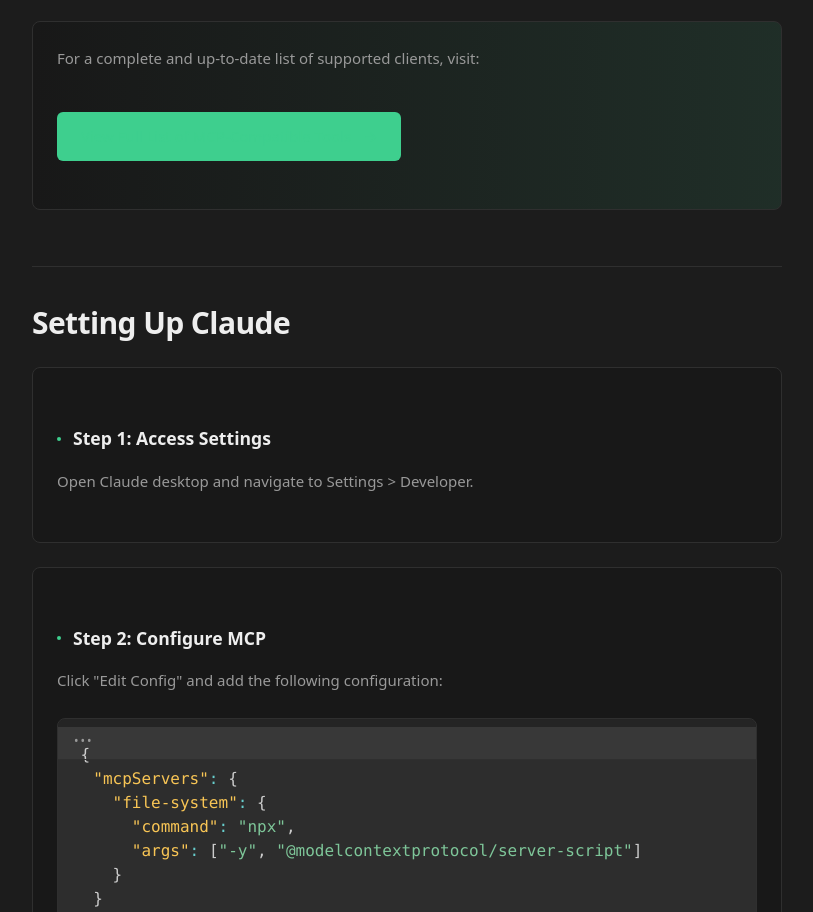
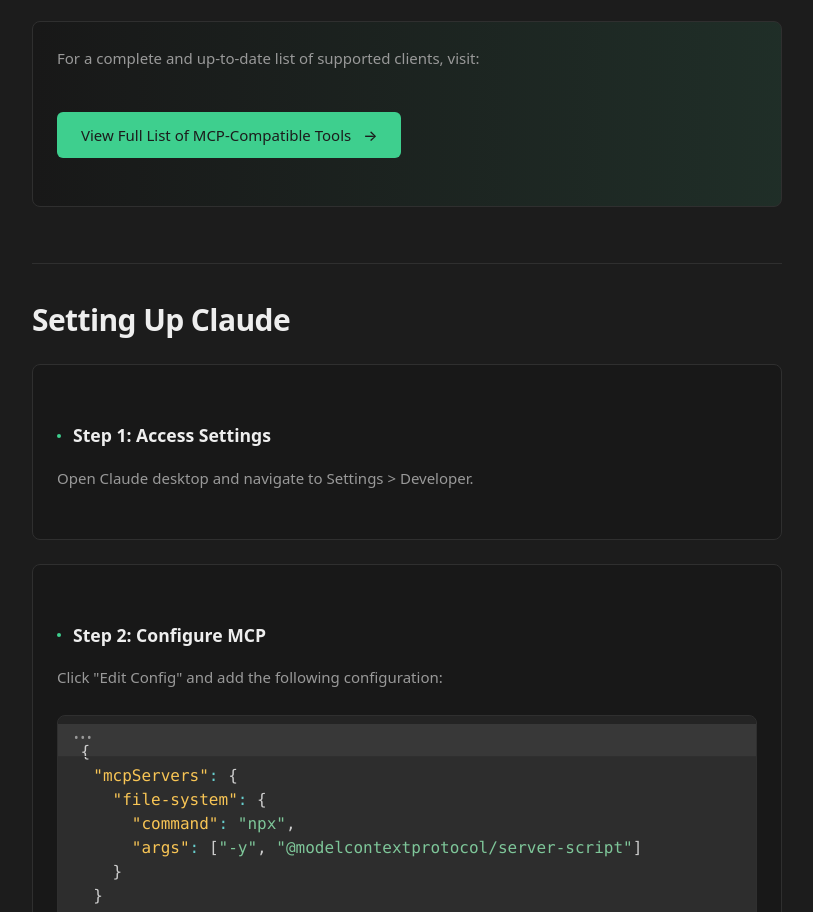
Before and after one commit to calebmwelsh/Configure-MCP, a plain HTML site: page index.html in a window 1280 px wide. Shown: the part 1021-1933 px from the top of the page, without its empty margins (373-1186 px from the left). Drawn offline with nearby package versions, Linux system fonts and the light colour scheme.

Commit message:
Update styles.css

```diff
--- a/styles.css
+++ b/styles.css
@@ -302,16 +302,19 @@ footer {
     display: inline-block;
     padding: 0.75rem 1.5rem;
     background: var(--secondary-color);
-    color: var(--text-color);
+    color: var(--background-color) !important;
     text-decoration: none;
     border-radius: 6px;
     font-weight: 500;
     transition: var(--transition-all);
+    font-size: 0.9375rem;
+    line-height: 1.5;
 }
 
 .button:hover {
     background: var(--accent-color);
     transform: translateY(-1px);
+    opacity: 1;
 }
 
 .button .arrow {
```
